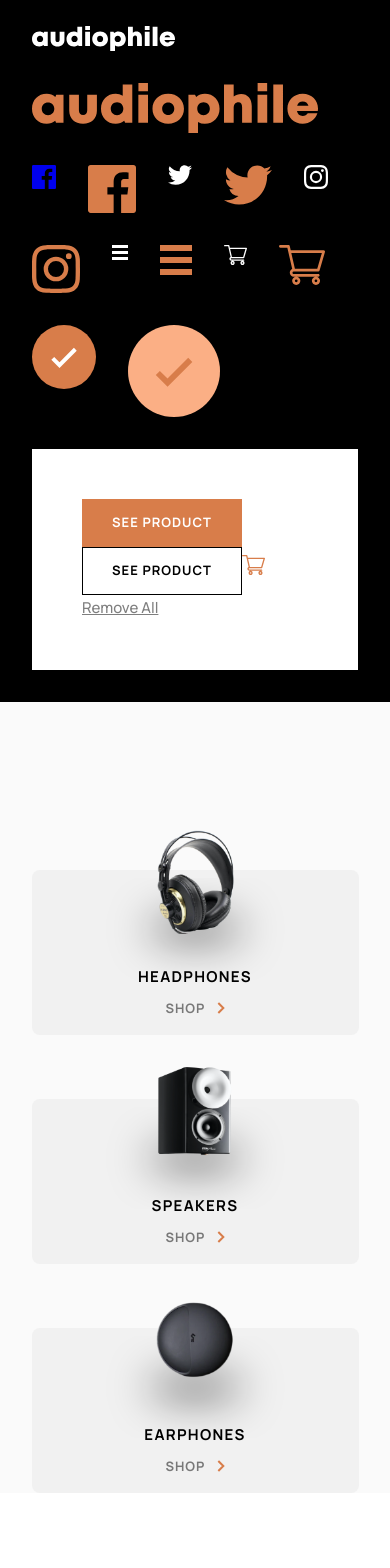
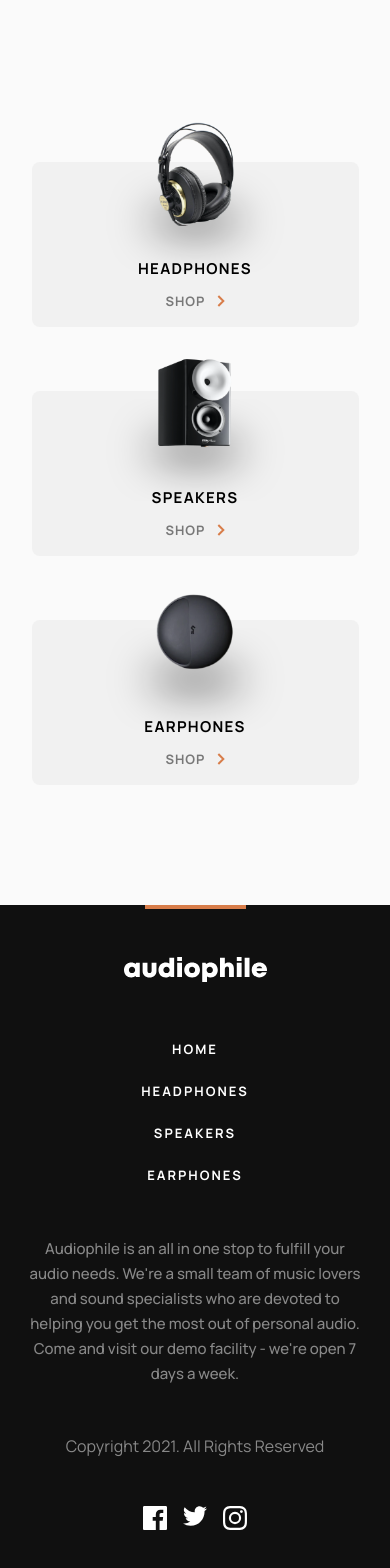
Before and after one commit to astroud/audiophile-ecommerce, a Next.js app: page / in a window 390 px wide. Shown: the part 54-1622 px from the top of the page. Before the commit the page ends 1547 px from the top, so only its background shows below. Built offline with nearby package versions, Linux system fonts and the light colour scheme.

Commit message:
feat: responsive footer

```diff
--- /dev/null
+++ b/components/footer/footer.js
@@ -0,0 +1,190 @@
+import React from 'react';
+import styled from 'styled-components';
+import LogoIcon from '../logoIcon/logoIcon';
+import FacebookIcon from '../facebookIcon/facebookIcon';
+import TwitterIcon from '../twitterIcon/twitterIcon';
+import InstagramIcon from '../instagramIcon/instagramIcon';
+
+const PHONE_BREAKPOINT = '530px';
+const TABLET_BREAKPOINT = '768px';
+const DESKTOP_BREAKPOINT = '1280px';
+const MOBILE_SIDE_PADDING = '1.5rem';
+
+const FooterWrapper = styled.div`
+  display: grid;
+  gap: 3rem;
+  margin-top: 7.5rem;
+
+  a {
+    color: var(--color-white);
+
+    &:hover {
+      color: var(--color-accent-hover);
+    }
+  }
+
+  padding: 0 ${MOBILE_SIDE_PADDING} 3rem ${MOBILE_SIDE_PADDING};
+  background: var(--background-footer);
+  color: #FFFFFF;
+
+  > * {
+    margin: 0 auto;
+  }
+
+  hr {
+    width: 101px;
+    height: 4px;
+    background: var(--color-accent);
+    border: none;
+
+    @media(min-width: ${PHONE_BREAKPOINT}) {
+      grid-column: span 2;
+    }
+  }
+
+  @media(min-width: ${PHONE_BREAKPOINT}) {
+    grid-template-rows: repeat(5);
+    grid-template-columns: repeat(1, 3fr 1fr);
+    gap: 2rem;
+    margin-top: 6rem;
+
+    > * {
+      margin: 0;
+    }
+  }
+
+  @media(min-width: ${DESKTOP_BREAKPOINT}) {
+    margin-top: 12.5rem;
+    grid-template-columns: repeat(1, 1fr 1fr)
+  }
+`;
+
+const Description = styled.p`
+  mix-blend-mode: normal;
+  opacity: 0.5;
+  font-family: 'Manrope';
+  font-style: normal;
+  font-weight: 500;
+  font-size: 0.9375rem;
+  line-height: 1.5625rem;
+
+  @media(max-width: ${PHONE_BREAKPOINT}) {
+    text-align: center;
+  }
+
+  @media(min-width: ${PHONE_BREAKPOINT}) {
+    grid-column: span 2;
+  }
+
+  @media(min-width: ${DESKTOP_BREAKPOINT}) {
+    grid-column: span 1;
+  }
+`;
+
+const Copyright = styled.p`
+  mix-blend-mode: normal;
+  opacity: 0.5;
+
+  @media(min-width: ${PHONE_BREAKPOINT}) {
+    grid-column: span 1;
+  }
+`;
+
+const SocialLinks = styled.div`
+  display: grid;
+  grid-auto-flow: column;
+  gap: 1rem;
+
+  @media(min-width: ${TABLET_BREAKPOINT}) {
+    display: flex;
+    justify-content: flex-end;
+    align-items: flex-end;
+    grid-column: 2;
+    grid-row: 5;
+  }
+
+  @media(min-width: ${DESKTOP_BREAKPOINT}) {
+    display: flex;
+    justify-content: flex-end;
+    align-items: flex-end;
+    grid-column: 2;
+    grid-row: 3;
+  }
+`;
+
+const Menu = styled.ul`
+  list-style: none;
+  margin: 0;
+  padding: 0;
+
+  @media(min-width: ${PHONE_BREAKPOINT}) {
+    grid-column: span 2;
+  }
+
+  @media(min-width: ${DESKTOP_BREAKPOINT}) {
+    grid-column: span 1;
+    text-align: right;
+  }
+
+  li {
+    text-align: center;
+    margin-bottom: 1rem;
+  }
+
+  li:last-child {
+    margin-bottom: 0;
+  }
+
+  a {
+    font-family: 'Manrope';
+    font-style: normal;
+    font-weight: bold;
+    font-size: 0.8125rem;
+    line-height: 1.5625rem;
+    letter-spacing: 0.125rem;
+    text-transform: uppercase;
+    text-decoration: none;
+  }
+
+  @media(min-width: ${PHONE_BREAKPOINT}) {
+    li {
+      display: inline-block;
+      margin-bottom: 0;
+      margin-right: 2.125rem;
+    }
+  }
+
+  @media(min-width: ${DESKTOP_BREAKPOINT}) {
+    li:last-child {
+      margin-right: 0;
+    }
+  }
+`;
+
+const Footer = () => (
+
+  <FooterWrapper>
+    <hr />
+    <a href="/" label="link to homepage"><LogoIcon /></a>
+    <Menu>
+      <li><a href="/">Home</a></li>
+      <li><a href="/">Headphones</a></li>
+      <li><a href="/">Speakers</a></li>
+      <li><a href="/">Earphones</a></li>
+    </Menu>
+    <Description>
+      Audiophile is an all in one stop to fulfill your audio needs. We&apos;re a
+      small team of music lovers and sound specialists who are devoted to
+      helping you get the most out of personal audio. Come and visit our demo
+      facility - we&apos;re open 7 days a week.
+    </Description>
+    <Copyright>Copyright 2021. All Rights Reserved</Copyright>
+    <SocialLinks>
+      <a href="/" label="facebook link"><FacebookIcon /></a>
+      <a href="/" label="twitter link"><TwitterIcon /></a>
+      <a href="/" label="instragram link"><InstagramIcon /></a>
+    </SocialLinks>
+  </FooterWrapper>
+);
+
+export default Footer;
--- a/pages/index.js
+++ b/pages/index.js
@@ -1,13 +1,10 @@
 import React from 'react';
-import LogoIcon from '../components/logoIcon/logoIcon';
-import FacebookIcon from '../components/facebookIcon/facebookIcon';
-import TwitterIcon from '../components/twitterIcon/twitterIcon';
-import InstagramIcon from '../components/instagramIcon/instagramIcon';
 import HamburgerIcon from '../components/hamburgerIcon/hamburgerIcon';
 import CartIcon from '../components/cartIcon/cartIcon';
 import CheckmarkIcon from '../components/checkmarkIcon/checkmarkIcon';
 import Button from '../components/button/button';
 import CategoryButtons from '../components/categoryButtons/categoryButtons';
+import Footer from '../components/footer/footer';
 
 export default function Home() {
   return (
@@ -20,70 +17,8 @@ export default function Home() {
         background: '#FAFAFA',
       }}
     >
-      <div
-        style={{
-          background: '#000',
-          color: '#fff',
-          padding: '2rem',
-          display: 'flex',
-          flexWrap: 'wrap',
-          gap: '2rem',
-        }}
-      >
-        <LogoIcon />
-        <LogoIcon fill="var(--color-accent)" width="286" height="50" />
-
-        <a
-          href="https://facebook.com"
-          title="our facebook page"
-          aria-label="a link to our facebook page"
-        >
-          <FacebookIcon />
-        </a>
-        <FacebookIcon
-          fill="var(--color-accent)"
-          width="48"
-          height="48"
-        />
-        <TwitterIcon />
-        <TwitterIcon
-          fill="var(--color-accent)"
-          width="48"
-          height="40"
-        />
-        <InstagramIcon />
-        <InstagramIcon
-          fill="var(--color-accent)"
-          width="48"
-          height="48"
-        />
-        <HamburgerIcon />
-        <HamburgerIcon
-          fill="var(--color-accent)"
-          width="32"
-          height="30"
-        />
-        <CartIcon />
-        <CartIcon fill="var(--color-accent)" width="46" height="40" />
-        <CheckmarkIcon />
-        <CheckmarkIcon
-          fill="var(--color-accent-hover)"
-          stroke="var(--color-accent)"
-          width="92"
-          height="92"
-        />
-        <div style={{ background: '#FFF', padding: '50px' }}>
-          <Button>See Product</Button>
-          <Button variant="secondary">See Product</Button>
-          <Button variant="unstyled">
-            <CartIcon fill="var(--color-accent)" />
-          </Button>
-          <Button variant="text">Remove All</Button>
-          <Button variant="category" />
-        </div>
-
-      </div>
       <CategoryButtons categories={['headphones', 'speakers', 'earphones']} />
+      <Footer />
     </div>
   );
 }
```
